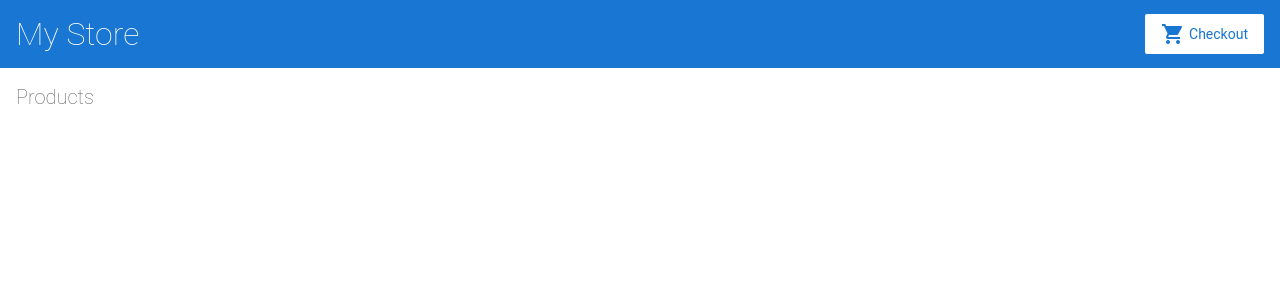
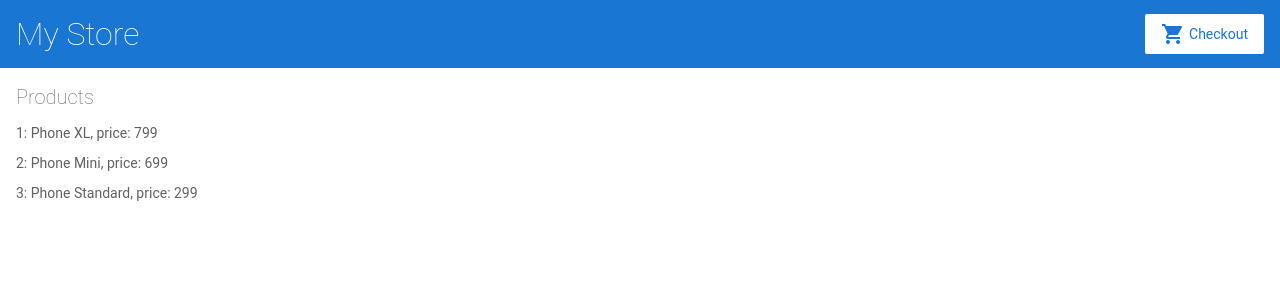
Before and after one commit to ZeroJimmy100/angular-perscholas-project1, an Angular app: page / in a window 1280 px wide. Shown: the top 300 px of the page. Built offline with nearby package versions, Linux system fonts and the light colour scheme.

Commit message:
3 files modified

```diff
--- a/src/app/product-list/product-list.component.html
+++ b/src/app/product-list/product-list.component.html
@@ -1,5 +1,11 @@
 <h2>Products</h2>
+<div *ngFor="let product of products">
+  <p>{{product.id}}: {{ product.name }}, price: {{product.price}}</p>
+</div>
 
+<!-- {{ productsAsString() }} -->
+
+<!-- <h3>Look at our great products!!</h3> -->
 
 <!--
 Copyright Google LLC. All Rights Reserved.
--- a/src/app/product-list/product-list.component.ts
+++ b/src/app/product-list/product-list.component.ts
@@ -1,6 +1,9 @@
 import { Component } from '@angular/core';
 
 import { products } from '../products';
+
+// console.log("products");
+// console.log(JSON.stringify(products));
 
 @Component({
   selector: 'app-product-list',
@@ -10,11 +13,14 @@ import { products } from '../products';
 export class ProductListComponent {
   products = products;
 
+  productsAsString() {
+    return JSON.stringify(products);
+  }
+
   share() {
     window.alert('The product has been shared!');
   }
 }
-
 
 /*
 Copyright Google LLC. All Rights Reserved.
```
Also changed, not shown: src/index.html (+6 -5 lines).
